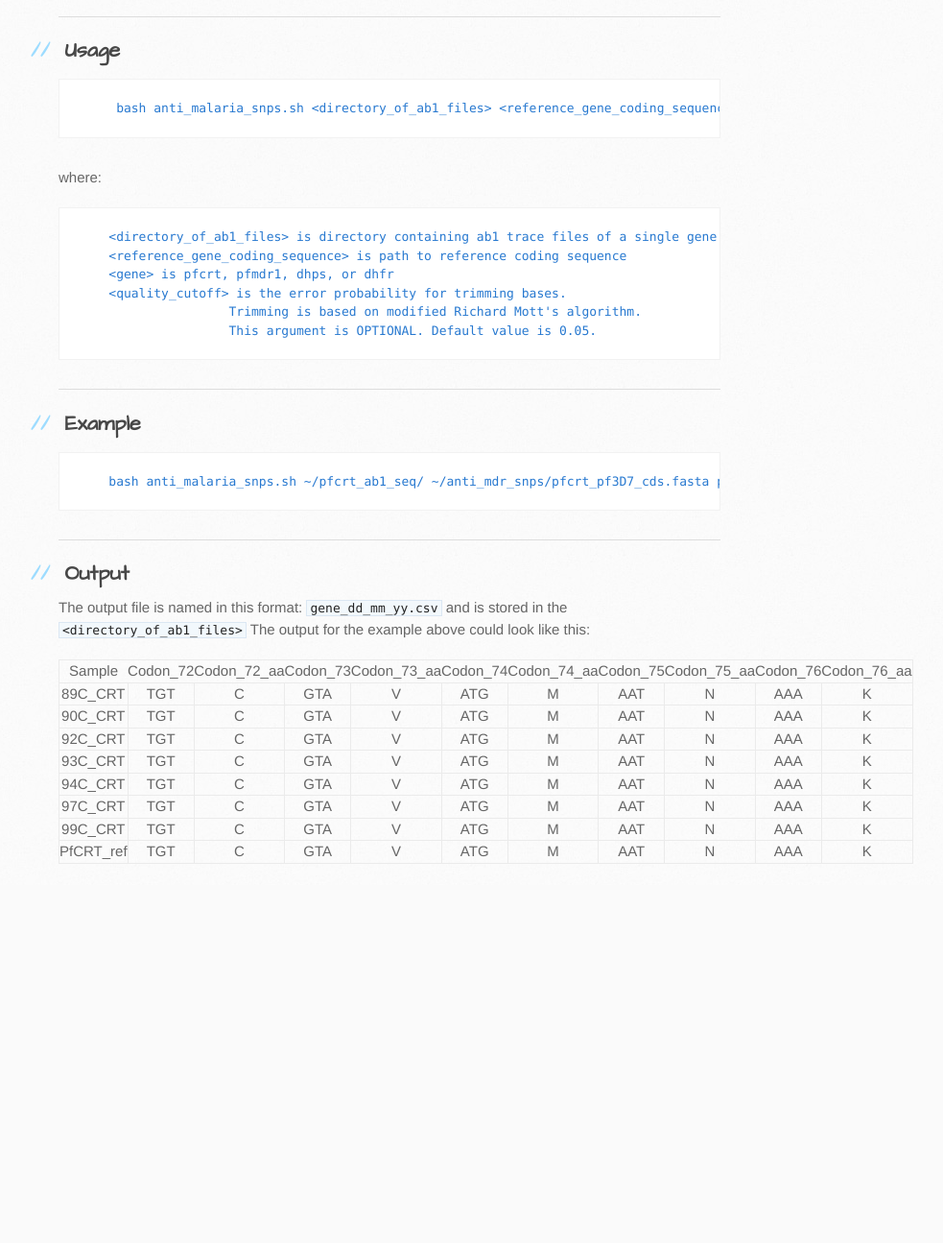
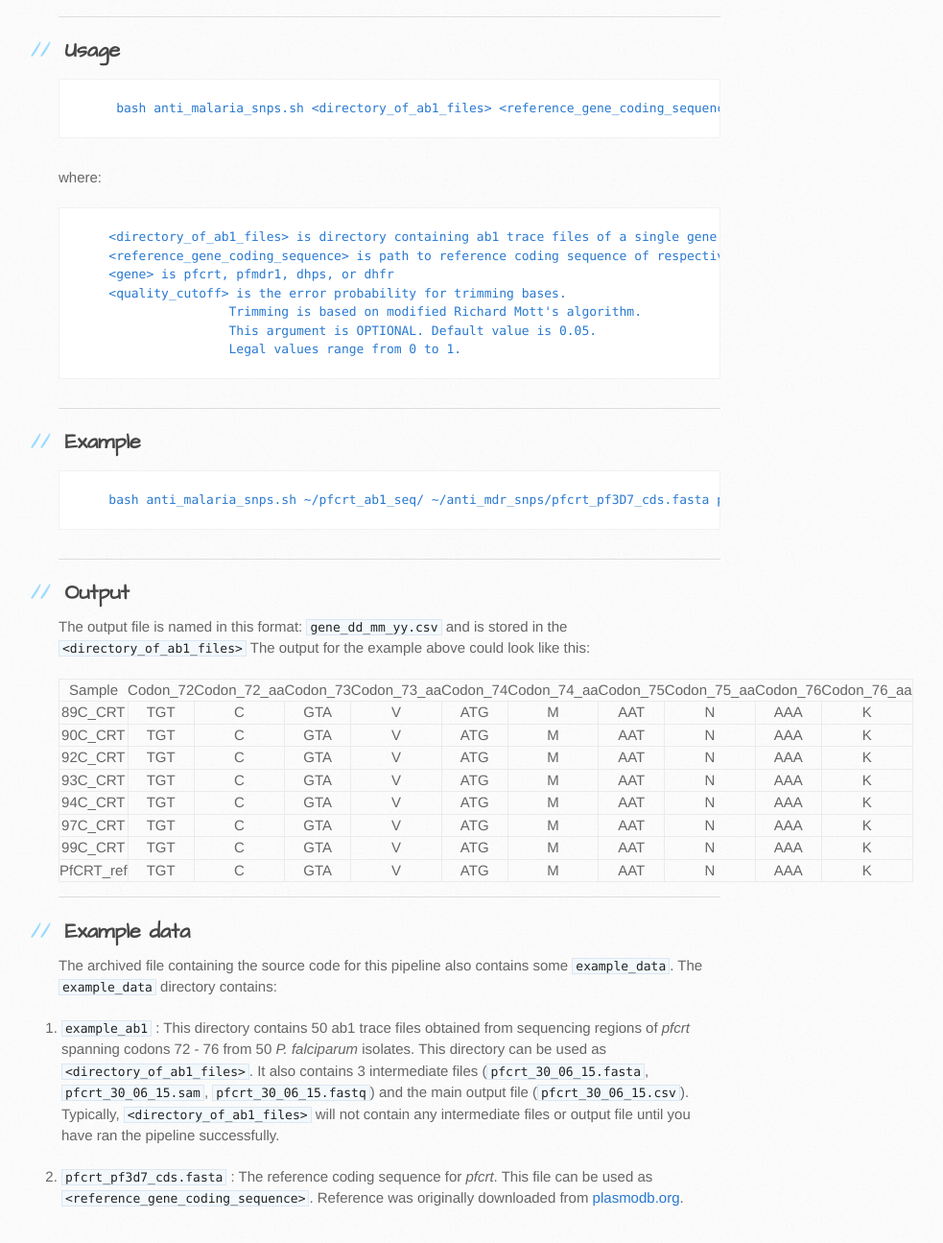
Before and after one commit to Setfelix/ADRes, a plain HTML site: page index.html in a window 1280 px wide. Shown: the part 1149-2444 px from the top of the page at 96% size, without its empty margins (109-1092 px from the left). Before the commit the page ends 2071 px from the top, so only its background shows below. Drawn offline with Linux system fonts and the light colour scheme.

Commit message:
Create gh-pages branch via GitHub

```diff
--- a/index.html
+++ b/index.html
@@ -33,7 +33,7 @@
 
 <p><code>anti_malaria_snps.sh</code> is a BASH-scripted pipeline that can be used to identify SNPs in specific codons of
 <em>Plasmodium falciparum</em> genes that are associated with antimalarial drug resistance.
-Currently, the following antimalarial drug resistance genes and codons are supported:</p>
+Currently, the following genes and codons are supported:</p>
 
 <table>
 <thead>
@@ -96,12 +96,13 @@ this pipeline outputs a CSV-formatted file of sample name, codons and their corr
 
 <p>where: </p>
 
-<pre><code>    &lt;directory_of_ab1_files&gt; is directory containing ab1 trace files of a single gene
-    &lt;reference_gene_coding_sequence&gt; is path to reference coding sequence
+<pre><code>    &lt;directory_of_ab1_files&gt; is directory containing ab1 trace files of a single gene (pfcrt, pfmdr1, dhps, or dhfr)
+    &lt;reference_gene_coding_sequence&gt; is path to reference coding sequence of respective gene
     &lt;gene&gt; is pfcrt, pfmdr1, dhps, or dhfr
     &lt;quality_cutoff&gt; is the error probability for trimming bases.
                     Trimming is based on modified Richard Mott's algorithm.
                     This argument is OPTIONAL. Default value is 0.05.
+                    Legal values range from 0 to 1.
 </code></pre>
 
 <hr>
@@ -243,6 +244,27 @@ The output for the example above could look like this:</p>
 </tr>
 </tbody>
 </table>
+
+<hr>
+
+<h2>
+<a id="example-data" class="anchor" href="#example-data" aria-hidden="true"><span class="octicon octicon-link"></span></a>Example data</h2>
+
+<p>The archived file containing the source code for this pipeline also contains some <code>example_data</code>.
+The <code>example_data</code> directory contains:</p>
+
+<ol>
+<li><p><code>example_ab1</code>             : This directory contains 50 ab1 trace files obtained from sequencing regions of <em>pfcrt</em>
+                           spanning codons 72 - 76 from 50 <em>P. falciparum</em> isolates.
+                           This directory can be used as <code>&lt;directory_of_ab1_files&gt;</code>.
+                           It also contains 3 intermediate files (<code>pfcrt_30_06_15.fasta</code>, <code>pfcrt_30_06_15.sam</code>,
+                           <code>pfcrt_30_06_15.fastq</code>) and the main output file (<code>pfcrt_30_06_15.csv</code>).
+                           Typically, <code>&lt;directory_of_ab1_files&gt;</code> will not contain any intermediate files or
+                           output file until you have ran the pipeline successfully.</p></li>
+<li><p><code>pfcrt_pf3d7_cds.fasta</code>   : The reference coding sequence for <em>pfcrt</em>.
+                           This file can be used as <code>&lt;reference_gene_coding_sequence&gt;</code>.
+                           Reference was originally downloaded from <a href="http://plasmodb.org/plasmo/">plasmodb.org</a>.</p></li>
+</ol>
         </section>
 
         <aside id="sidebar">
```
Also changed, not shown: params.json (+1 -1 lines).
